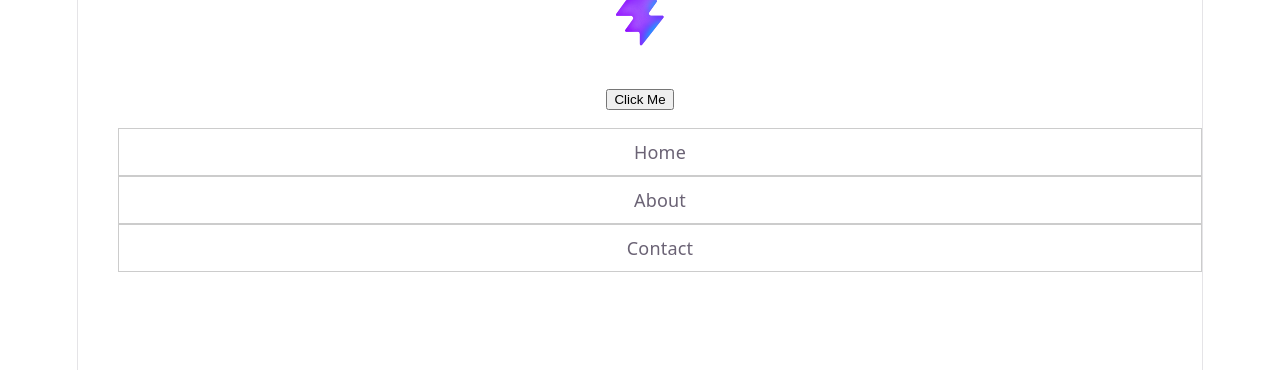
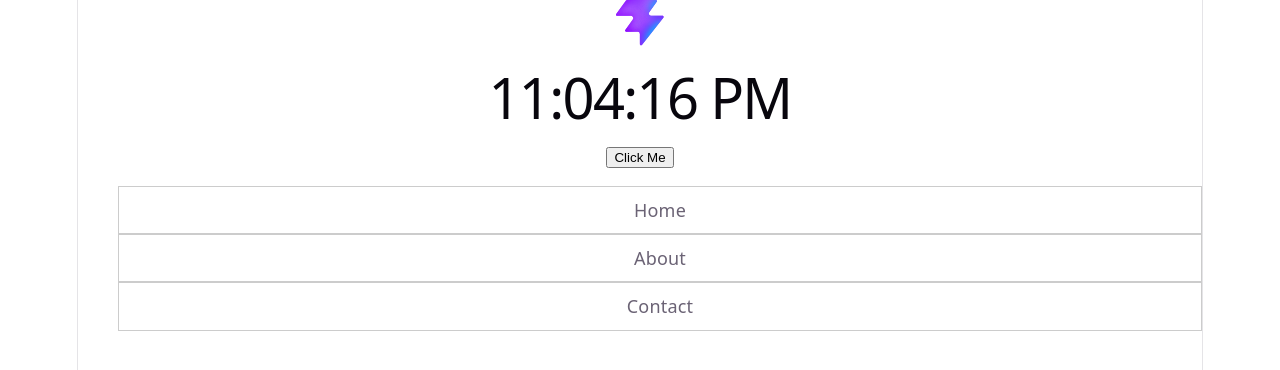
Before and after one commit to kostiadid/react_basics, a React (Vite) app: page / in a window 1280 px wide. Shown: the top 370 px of the page. Built offline with nearby package versions, Linux system fonts and the light colour scheme.

Commit message:
useState with Dynamic  time

```diff
--- a/src/components/Header.jsx
+++ b/src/components/Header.jsx
@@ -6,6 +6,9 @@ const data = ['Home', 'About', 'Contact']
 export default function Header(){
 
   const [content, setContent] = useState('')
+  const [time,setTime] = useState(new Date())
+  setInterval(()=>setTime(new Date()),1000)
+
 
   function handleClick( type,children){
         console.log(`You clicked on ${children}`, type)
@@ -16,7 +19,7 @@ export default function Header(){
   return (
       <header className="App-header">
         <img src={logo} className="App-logo" alt="logo" />
-        <h1>{}</h1>
+        <h1>{time.toLocaleTimeString()}</h1>
         <button>Click Me</button>
 
         <ul>
```
